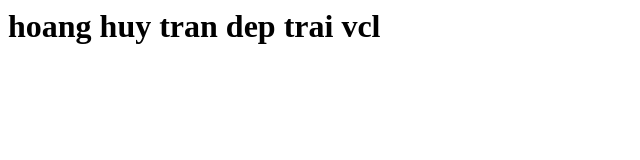
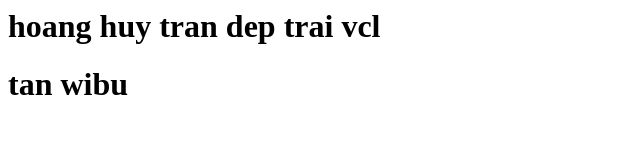
Before and after one commit to huyhuyhoanghoang/git-hub-hoangdeptrai, a plain HTML site: page index.html in a window 1280 px wide. Shown: the whole page, without its empty margins (0-640 px from the left). Drawn offline with Linux system fonts and the light colour scheme.

Commit message:
Update index.html

```diff
--- a/index.html
+++ b/index.html
@@ -1 +1,2 @@
 <h1>hoang huy tran dep trai vcl</h1>
+<h1>tan wibu </h1>
```
